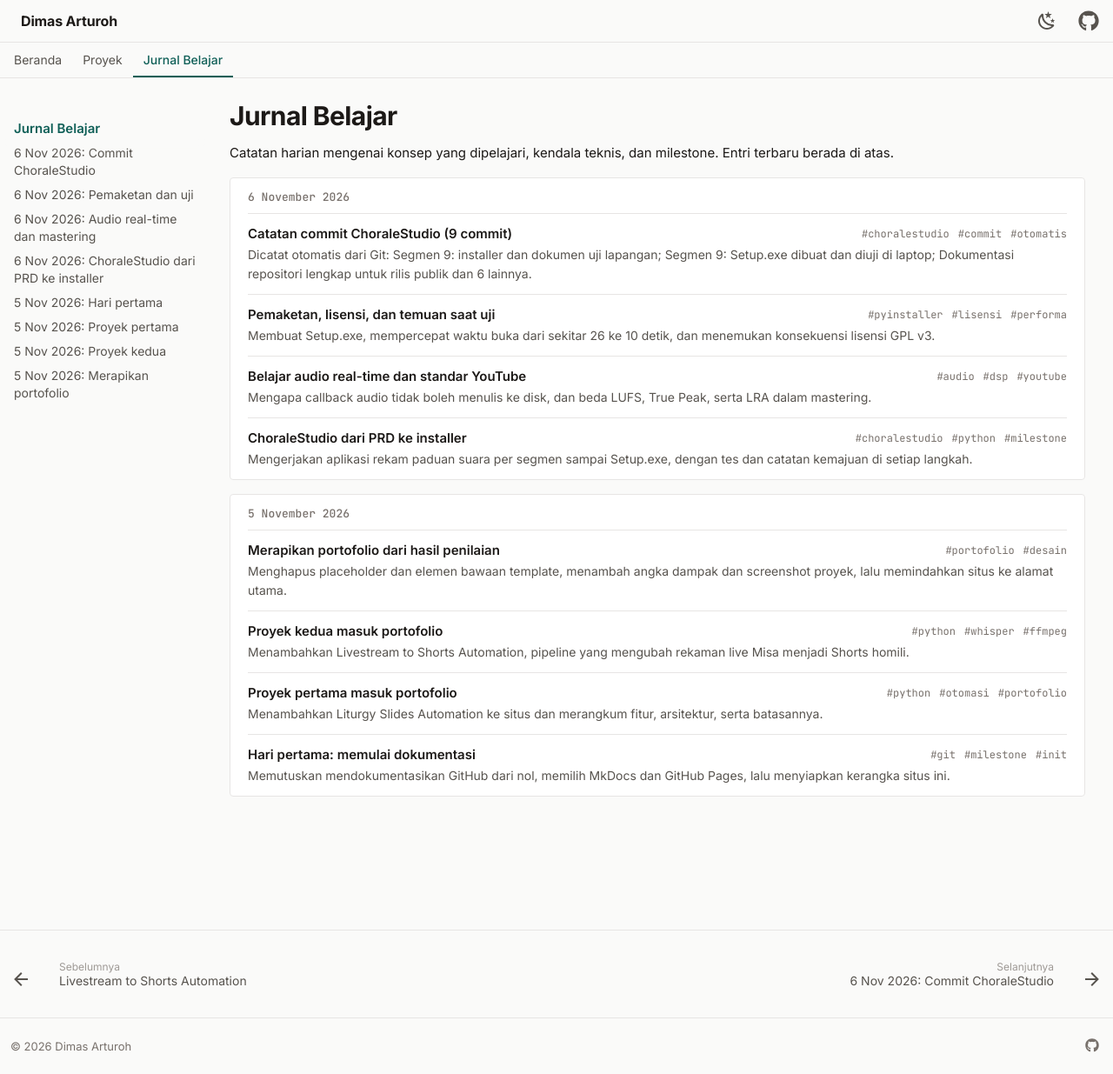
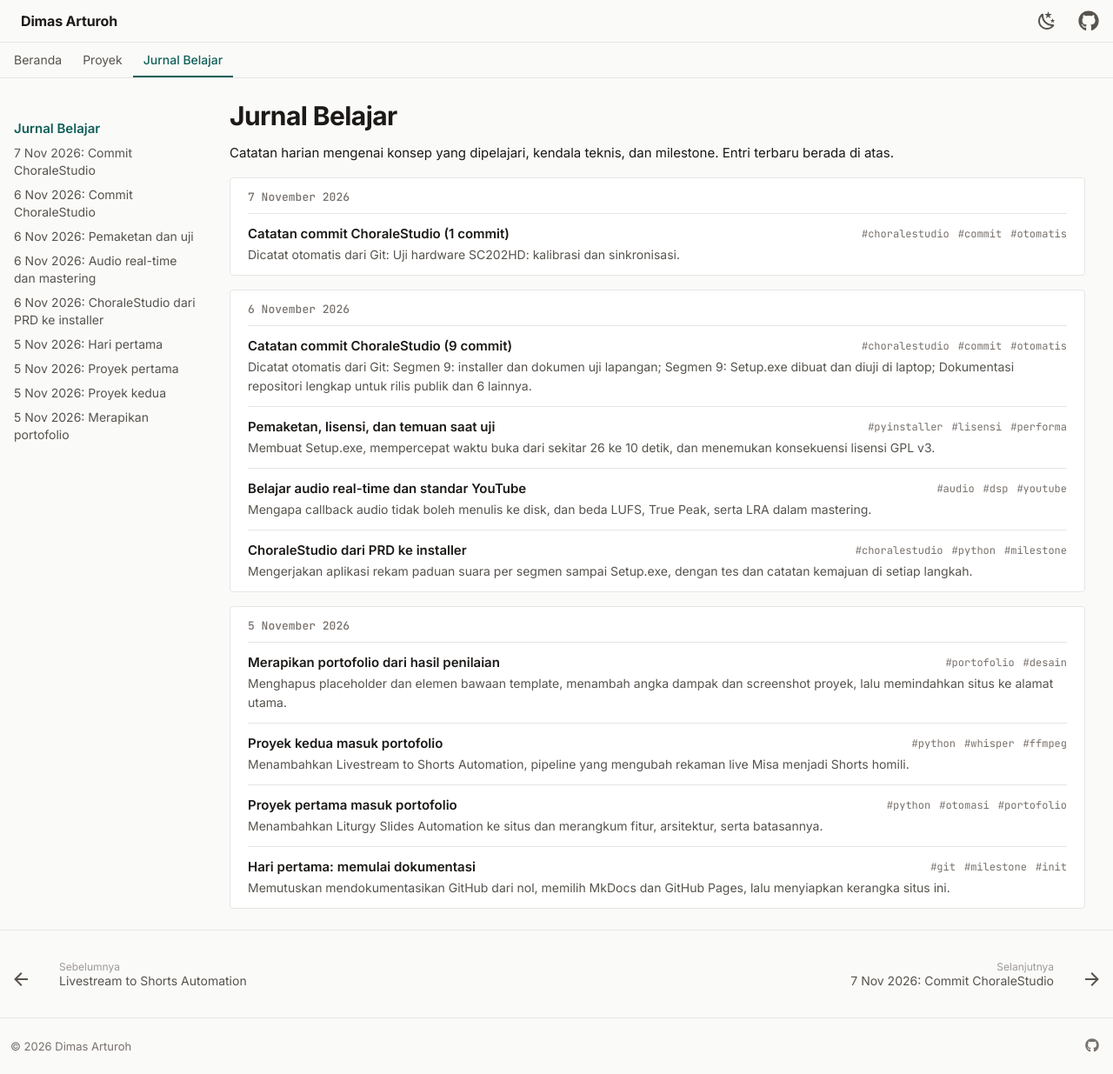
Before and after one commit to dimasarturoh15/dimasarturoh15.github.io, an MkDocs documentation site: the page built from docs/journal/index.md, in a window 1280 px wide and 1235 px high. Shown: the whole window at 87% size. Built offline with MkDocs 1.6.1 and Material for MkDocs 9.7.7, drawn with Linux system fonts in a browser that asks for light colours.

Commit message:
docs: sync ChoraleStudio commit 2a0a9d5

```diff
--- a/docs/journal/index.md
+++ b/docs/journal/index.md
@@ -6,6 +6,17 @@ hide:
 # Jurnal Belajar
 
 Catatan harian mengenai konsep yang dipelajari, kendala teknis, dan milestone. Entri terbaru berada di atas.
+
+<div class="log-day" data-date="2026-11-07">
+<h2 class="log-date"><time datetime="2026-11-07">7 November 2026</time></h2>
+<ol class="log">
+  <li>
+    <a class="log-title" href="2026-11-07-choralestudio-commit/">Catatan commit ChoraleStudio (1 commit)</a>
+    <span class="tags"><span>#choralestudio</span><span>#commit</span><span>#otomatis</span></span>
+    <p>Dicatat otomatis dari Git: Uji hardware SC202HD: kalibrasi dan sinkronisasi.</p>
+  </li>
+</ol>
+</div>
 
 <div class="log-day" data-date="2026-11-06">
 <h2 class="log-date"><time datetime="2026-11-06">6 November 2026</time></h2>
--- a/mkdocs.yml
+++ b/mkdocs.yml
@@ -59,6 +59,7 @@ nav:
       - Livestream to Shorts Automation: projects/livestream-to-shorts-automation.md
   - Jurnal Belajar:
       - journal/index.md
+      - "7 Nov 2026: Commit ChoraleStudio": journal/2026-11-07-choralestudio-commit.md
       - "6 Nov 2026: Commit ChoraleStudio": journal/2026-11-06-choralestudio-commit.md
       - "6 Nov 2026: Pemaketan dan uji": journal/2026-11-06-pemaketan-dan-uji.md
       - "6 Nov 2026: Audio real-time dan mastering": journal/2026-11-06-audio-realtime-dan-mastering.md
```
Also changed, not shown: docs/index.md (+1 -1 lines), docs/journal/2026-11-07-choralestudio-commit.md (added, +21 -0 lines), docs/projects/choralestudio.md (+1 -0 lines).
